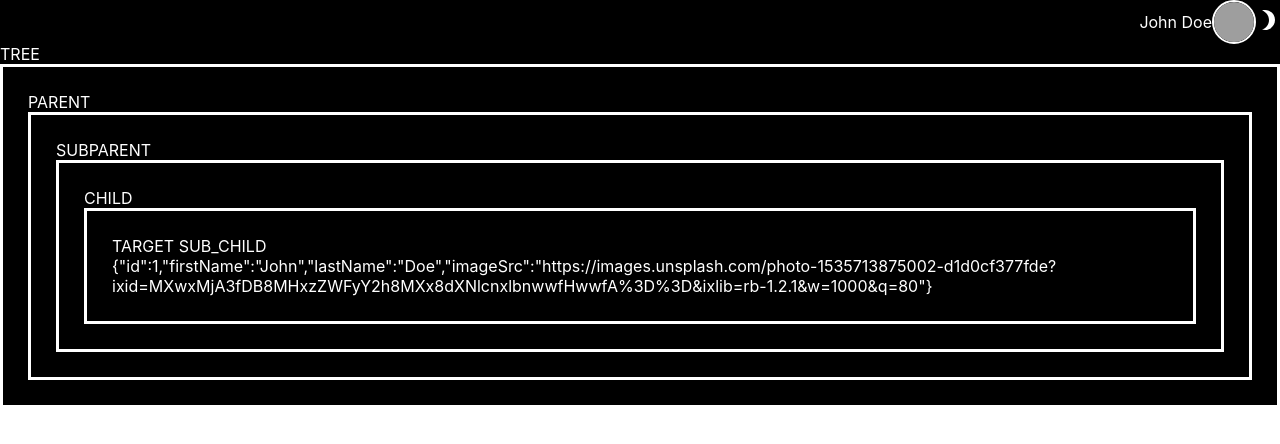
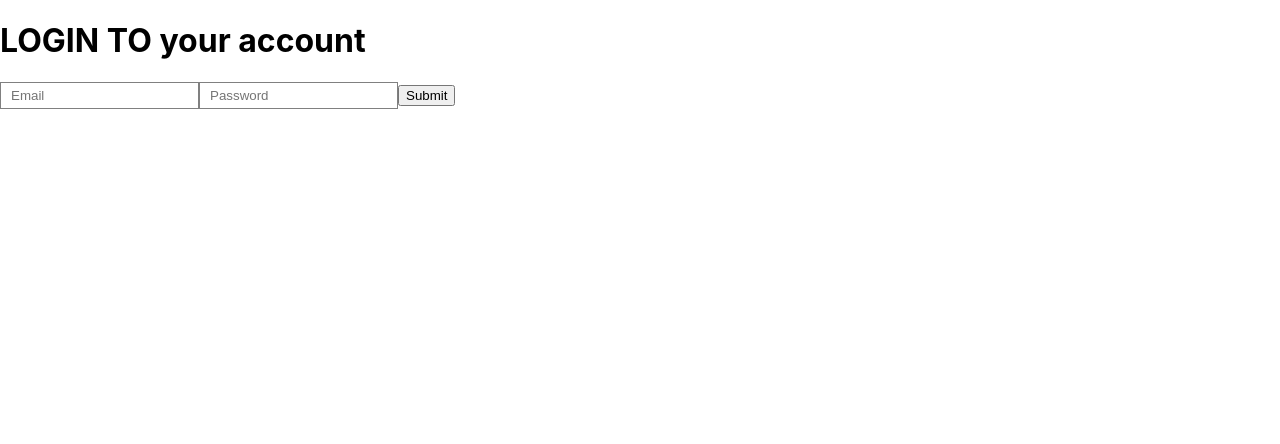
Before and after one commit to fccourses/fe-react-app, a React (Create React App) app: page / in a window 1280 px wide. Shown: the top 444 px of the page. Built offline with nearby package versions, Linux system fonts and the light colour scheme; grey boxes are pictures that could not be loaded.

Commit message:
Add task  template

```diff
--- a/package.json
+++ b/package.json
@@ -9,6 +9,7 @@
     "@testing-library/user-event": "^12.6.3",
     "classnames": "^2.2.6",
     "date-fns": "^2.17.0",
+    "formik": "^2.2.6",
     "lodash": "^4.17.21",
     "node-sass": "^5.0.0",
     "query-string": "^6.14.0",
@@ -16,7 +17,8 @@
     "react-dom": "^17.0.1",
     "react-router-dom": "^5.2.0",
     "react-scripts": "4.0.2",
-    "web-vitals": "^1.1.0"
+    "web-vitals": "^1.1.0",
+    "yup": "^0.32.9"
   },
   "scripts": {
     "start": "PORT=5000 react-scripts start",
--- a/src/App.js
+++ b/src/App.js
@@ -1,43 +1,17 @@
 import React, { Component } from 'react';
-import Header from './components/Header';
-import Tree from './components/Tree';
-import { UserContext, ThemeContext } from './contexts';
-import CONSTANTS from './constants';
-const { THEMES } = CONSTANTS;
-/*
-  1. Создание контекста - createContext
-  2. Предоставление данных контекста - Provider
-  3. Чтение данных из контекста - Consumer
-*/
+import { BrowserRouter, Switch, Route } from 'react-router-dom';
+import SignInForm from './components/forms/SignInForm';
+import SignInPage from './pages/SignIn';
 
-class App extends Component {
-  constructor (props) {
-    super(props);
-    this.state = {
-      theme: THEMES.DARK,
-      user: {
-        id: 1,
-        firstName: 'John',
-        lastName: 'Doe',
-        imageSrc:
-          'https://images.unsplash.com/photo-1535713875002-d1d0cf377fde?ixid=MXwxMjA3fDB8MHxzZWFyY2h8MXx8dXNlcnxlbnwwfHwwfA%3D%3D&ixlib=rb-1.2.1&w=1000&q=80',
-      },
-    };
-  }
-
-  setTheme = theme => this.setState({ theme });
-
-  render () {
-    const { user, theme } = this.state;
-    return (
-      <ThemeContext.Provider value={[theme, this.setTheme]}>
-        <UserContext.Provider value={user}>
-          <Header />
-          <Tree />
-        </UserContext.Provider>
-      </ThemeContext.Provider>
-    );
-  }
-}
+const App = props => {
+  return (
+    <BrowserRouter>
+      <Switch>
+        {/* <Route path='/sign-up' component={} /> */}
+        <Route path='/' component={SignInPage} />
+      </Switch>
+    </BrowserRouter>
+  );
+};
 
 export default App;
--- /dev/null
+++ b/src/components/forms/Input/Input.module.scss
@@ -0,0 +1,12 @@
+.input {
+  padding: 5px 10px;
+  border: 1px solid grey;
+}
+
+.validInput {
+  border-color: green;
+}
+
+.errorInput {
+  border-color: red;
+}
--- /dev/null
+++ b/src/components/forms/Input/index.jsx
@@ -0,0 +1,28 @@
+import React from 'react';
+import cx from 'classnames';
+import styles from './Input.module.scss';
+import { Formik, Form, Field, ErrorMessage } from 'formik';
+
+const Input = ({ name, ...rest }) => {
+  return (
+    <label>
+      <Field name={name}>
+        {({ field, form, meta }) => {
+          console.log(meta);
+
+          const classNames = cx(styles.input, {
+            [styles.validInput]: meta.touched && !meta.error,
+            [styles.errorInput]: meta.touched && meta.error,
+          });
+
+          return (
+            <input type='text' {...field} className={classNames} {...rest} />
+          );
+        }}
+      </Field>
+      <ErrorMessage name={name} component='span' />
+    </label>
+  );
+};
+
+export default Input;
--- /dev/null
+++ b/src/components/forms/SignInForm/index.jsx
@@ -0,0 +1,32 @@
+import React, { Component } from 'react';
+import { Formik, Form, Field, ErrorMessage } from 'formik';
+import { SIGN_IN_SCHEMA } from '../../../utils/validationSchemas';
+import Input from '../Input';
+
+const initialValues = {
+  email: '',
+  password: '',
+};
+
+const SignInForm = props => {
+  return (
+    <Formik
+      initialValues={initialValues}
+      validationSchema={SIGN_IN_SCHEMA}
+      onSubmit={props.onSubmit}
+    >
+      {formikProps => {
+        console.log(formikProps);
+        return (
+          <Form>
+            <Input name='email' placeholder='Email' />
+            <Input name='password' type='password' placeholder='Password' />
+            <Field type='submit' value='Submit' />
+          </Form>
+        );
+      }}
+    </Formik>
+  );
+};
+
+export default SignInForm;
--- /dev/null
+++ b/src/pages/SignIn/index.jsx
@@ -0,0 +1,19 @@
+import React from 'react';
+import SignInForm from '../../components/forms/SignInForm';
+
+const SignInPage = props => {
+  const onSubmit = values => {
+    console.log(values);
+  };
+  return (
+    <div>
+      {/* <Header></Header> */}
+
+      <h1>LOGIN TO your account</h1>
+
+      <SignInForm onSubmit={onSubmit} />
+    </div>
+  );
+};
+
+export default SignInPage;
--- /dev/null
+++ b/src/utils/validationSchemas.js
@@ -0,0 +1,28 @@
+import * as Yup from 'yup';
+
+export const NAME_SCHEMA = Yup.string()
+  .matches(/^[A-Z][a-z]{1,64}$/, 'Name must be a valid name')
+  .required();
+
+export const EMAIL_SCHEMA = Yup.string()
+  .email('Test check for email')
+  .required();
+
+export const PASSWORD_SCHEMA = Yup.string()
+  .matches(
+    /^(?=.*?[A-Z])(?=.*?[a-z])(?=.*?[0-9])(?=.*?[#?!@$ %^&*-]).{8,}$/,
+    'Password must contain 8 char and so on...'
+  )
+  .required();
+
+export const SIGN_IN_SCHEMA = Yup.object({
+  email: EMAIL_SCHEMA,
+  password: PASSWORD_SCHEMA,
+});
+
+export const SIGN_UP_SCHEMA = Yup.object({
+  firstName: NAME_SCHEMA,
+  lastName: NAME_SCHEMA,
+  email: EMAIL_SCHEMA,
+  password: PASSWORD_SCHEMA,
+});
```
Also changed, not shown: src/components/SignInForm/index.jsx (deleted, +0 -84 lines), src/components/forms/SignInForm/SignInForm.module.css (renamed from src/components/SignInForm/LoginForm.module.css), src/components/forms/SignUpForm/index.jsx (added), src/pages/SignIn/SignIn.module.scss (added), 1 other file (tests, documents, lock files or other folders).
